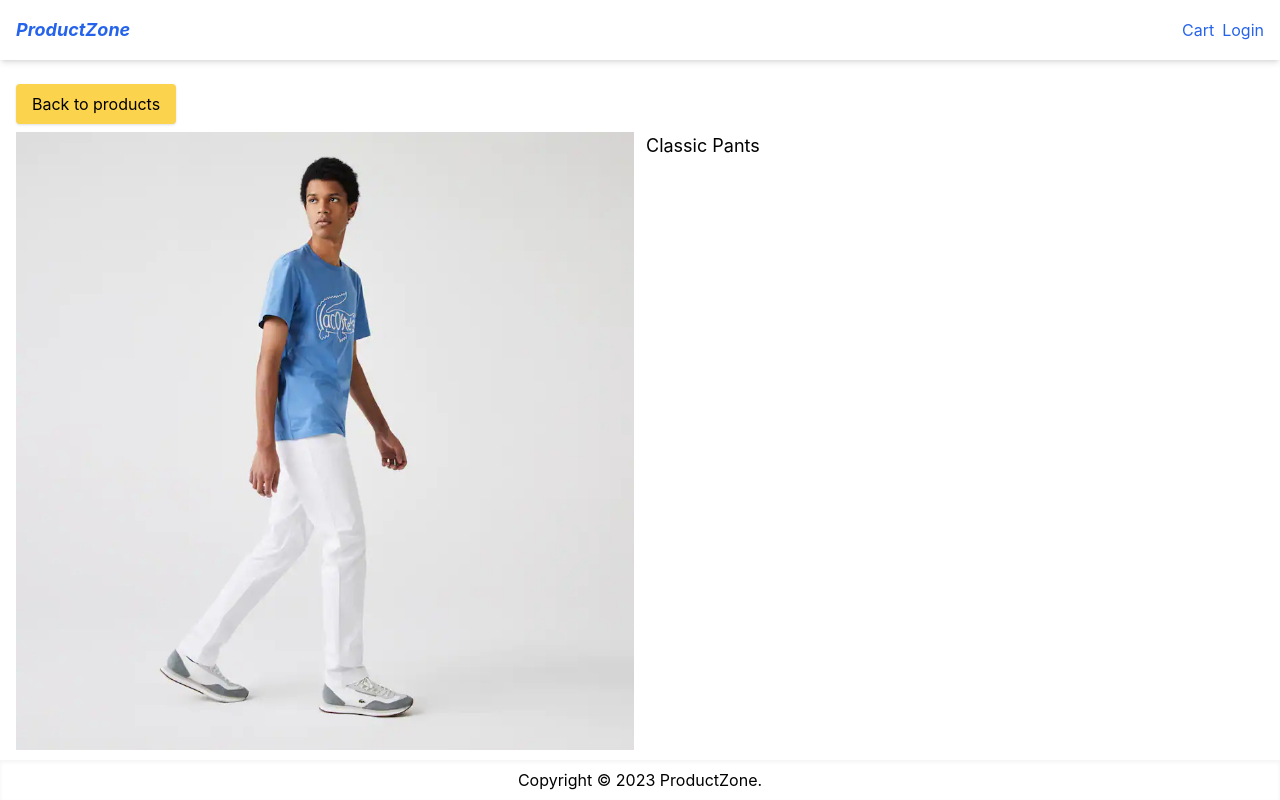
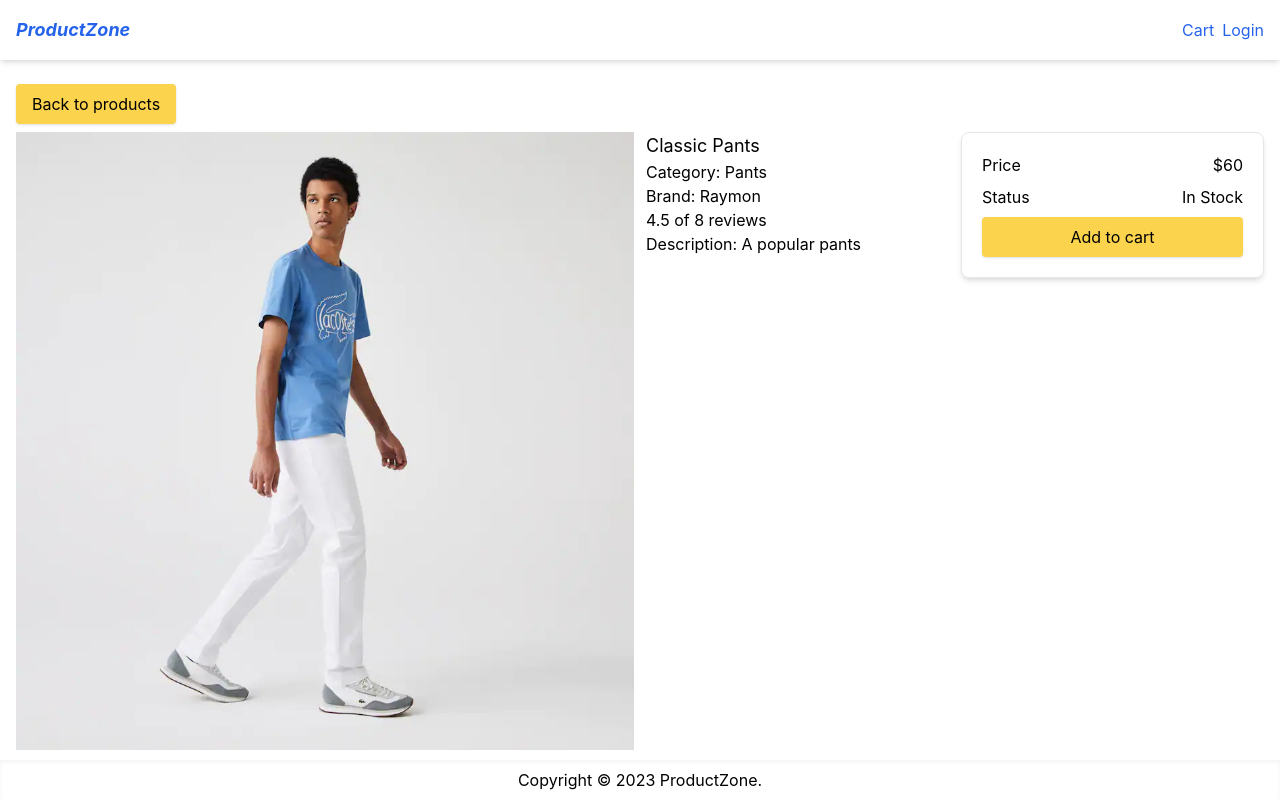
Before and after one commit to mahbub045/productzone, a Next.js app: page /product/classic-pants in a window 1280 px wide. Built offline with nearby package versions, Linux system fonts and the light colour scheme.

Commit message:
Product details view complete

```diff
--- a/pages/product/[slug].js
+++ b/pages/product/[slug].js
@@ -26,7 +26,26 @@ export default function ProductScreen() {
                         <li>
                             <h1 className='text-lg'>{product.name}</h1>
                         </li>
+                        <li>Category: {product.category}</li>
+                        <li>Brand: {product.brand}</li>
+                        <li>
+                            {product.rating} of {product.numReviews} reviews
+                        </li>
+                        <li>Description: {product.description}</li>
                     </ul>
+                </div>
+                <div>
+                    <div className="p-5 card">
+                        <div className="flex justify-between mb-2">
+                            <div>Price</div>
+                            <div>${product.price}</div>
+                        </div>
+                        <div className="flex justify-between mb-2">
+                            <div>Status</div>
+                            <div>{product.countInStock > 0 ? 'In Stock' : 'Unavailable'}</div>
+                        </div>
+                        <button className="w-full primary-button">Add to cart</button>
+                    </div>
                 </div>
             </div>
         </Layout>
```
